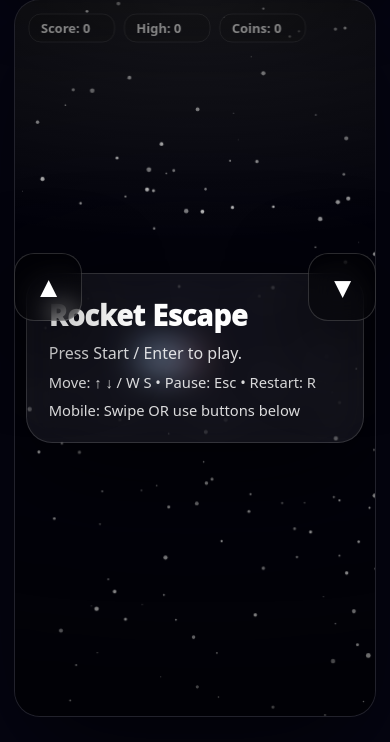
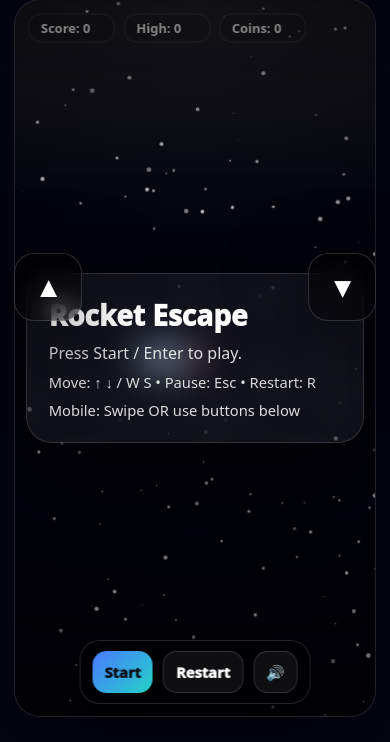
Before and after one commit to Vinay4794/Rocket-Escape, a Flask app: page / in a window 390 px wide. Shown: the part 292-1034 px from the top of the page. Run offline with Flask 3, Linux system fonts and the light colour scheme.

Commit message:
Update style.css

```diff
--- a/static/style.css
+++ b/static/style.css
@@ -573,3 +573,68 @@ canvas{width:100%;height:100%;display:block}
     max-height: none;
   }
 }
+/* =========================
+   IN-GAME RIBBON BOX
+========================= */
+.gameRibbonBox{
+  position:absolute;
+  left:50%;
+  bottom:18px;
+  transform:translateX(-50%);
+  z-index:12;
+
+  padding:12px 14px;
+  border-radius:20px;
+  background: rgba(0,0,0,.40);
+  border: 1px solid rgba(255,255,255,.14);
+  backdrop-filter: blur(14px);
+  box-shadow: 0 30px 110px rgba(0,0,0,.65);
+
+  display:flex;
+  align-items:center;
+  gap:12px;
+}
+
+.grTitle{
+  font-weight:950;
+  opacity:.88;
+  font-size:.95rem;
+  white-space:nowrap;
+}
+
+.grBtns{
+  display:flex;
+  gap:10px;
+}
+
+.grBtn{
+  border:none;
+  cursor:pointer;
+  padding:10px 14px;
+  border-radius:14px;
+  font-weight:950;
+  font-size:.92rem;
+  color:#fff;
+
+  background: rgba(255,255,255,.06);
+  border:1px solid rgba(255,255,255,.14);
+  transition:.16s ease;
+}
+
+.grBtn:hover{ transform: translateY(-2px); }
+.grBtn:active{ transform: translateY(0); }
+
+.grBtn.primary{
+  background: linear-gradient(135deg, #4b7bff, #23d2c8);
+  color:#061018;
+  border:none;
+}
+
+/* hide helper class */
+.gameRibbonBox.hidden{ display:none; }
+
+@media (max-width: 520px){
+  .gameRibbonBox{ bottom:12px; padding:10px 12px; gap:10px; }
+  .grTitle{ display:none; }
+  .grBtn{ padding:10px 12px; }
+}
```
